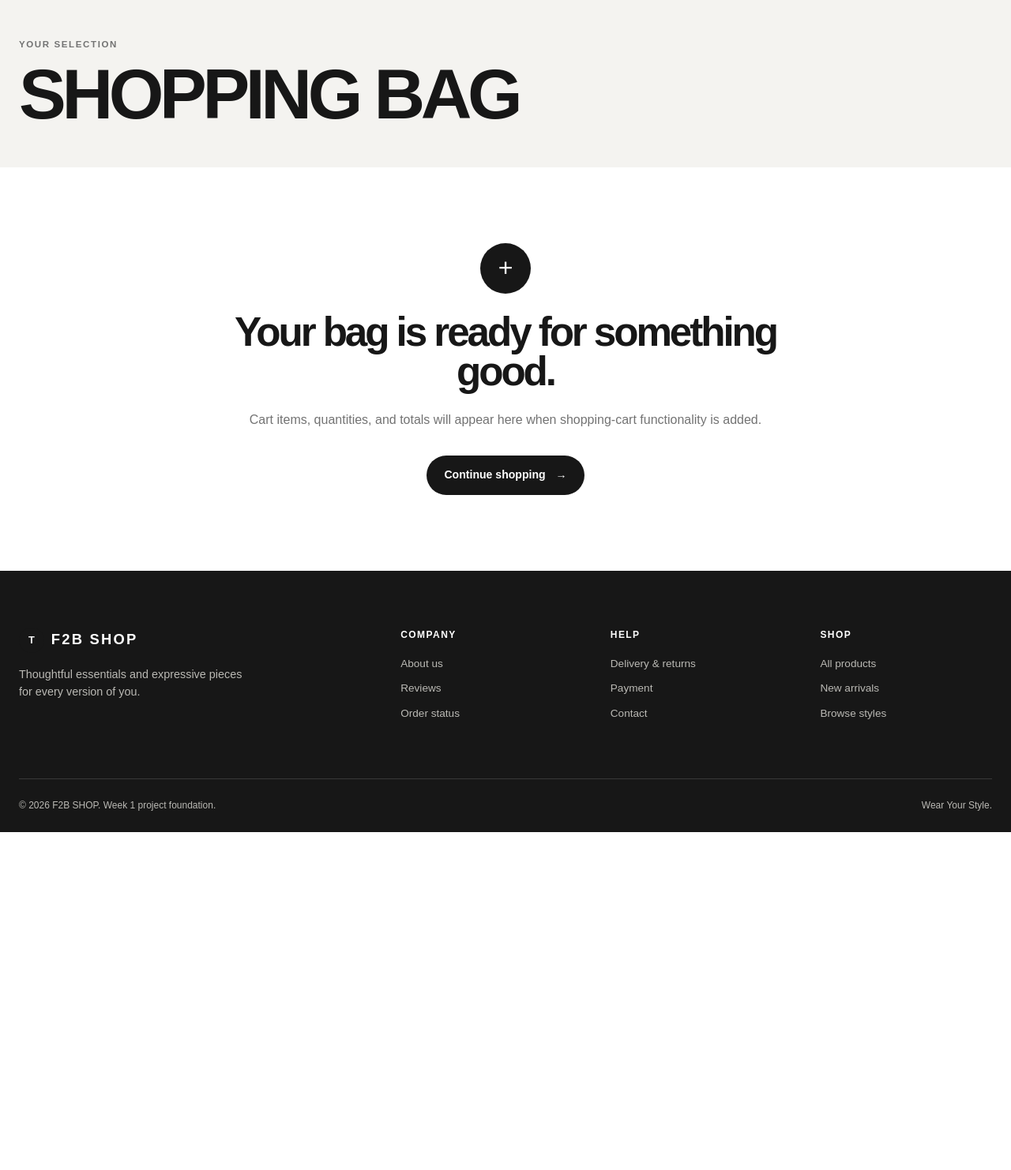
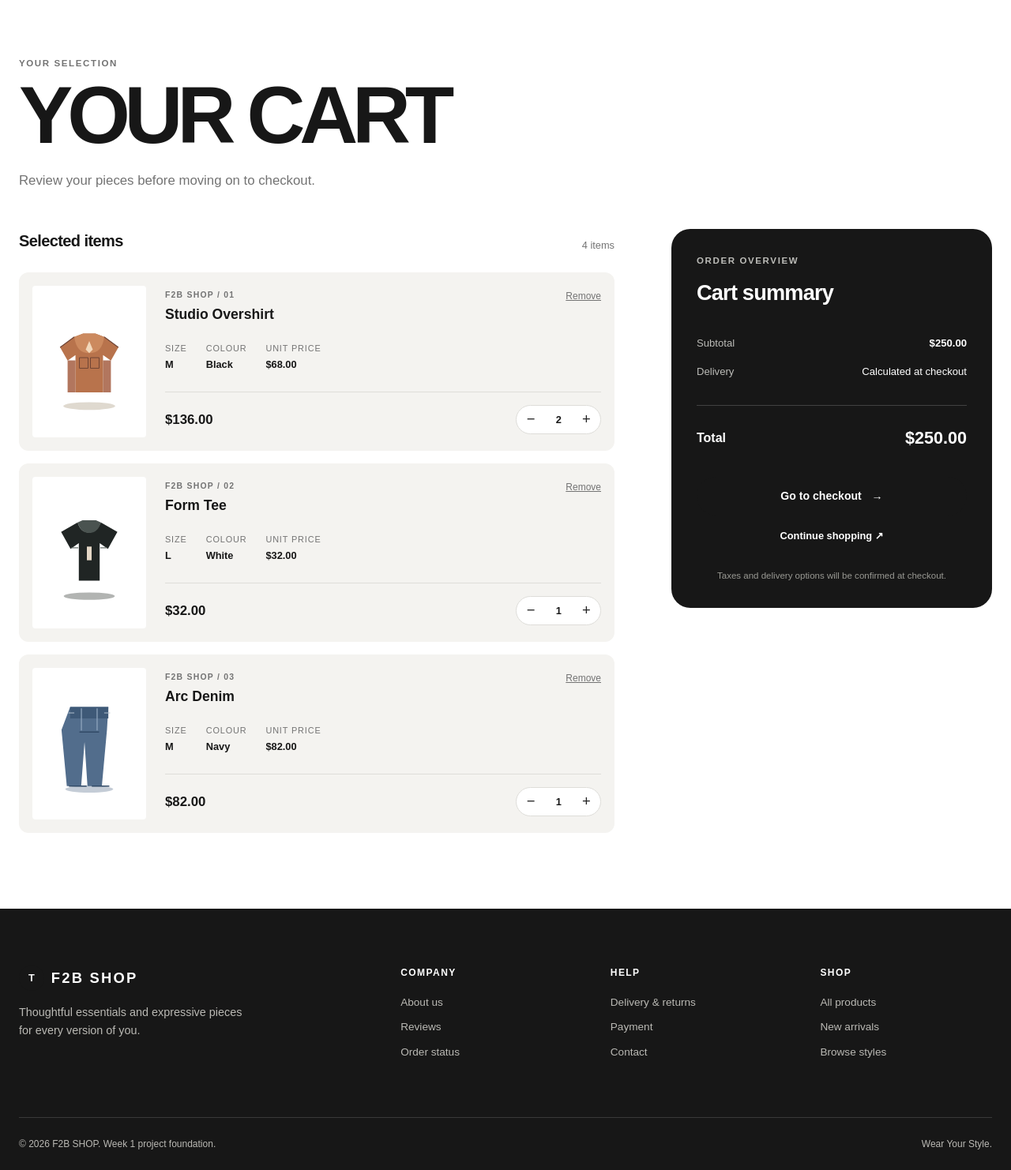
Before and after one commit to Vanh1811/IE4727-Shopping-Project, a PHP site: page /cart.php in a window 1280 px wide. Shown: the part 85-1567 px from the top of the page at 79% size. Before the commit the page ends 1139 px from the top, so only its background shows below. Run offline with PHP 8.4, Linux system fonts and the light colour scheme.

Commit message:
feat: build cart frontend

```diff
--- a/cart.php
+++ b/cart.php
@@ -1,23 +1,117 @@
 <?php
-$pageTitle = 'Shopping bag';
-$pageDescription = 'Review your F2B SHOP shopping bag.';
+$pageTitle = 'Your Cart';
+$pageDescription = 'Review your F2B SHOP cart.';
+$pageStylesheet = 'css/cart.css';
+
+// Static demonstration data. Cart persistence will be added with PHP sessions later.
+$cartItems = [
+    [
+        'name' => 'Studio Overshirt',
+        'size' => 'M',
+        'colour' => 'Black',
+        'price' => 68.00,
+        'quantity' => 2,
+        'image' => 'images/products/studio-overshirt.svg',
+        'alt' => 'Studio Overshirt product image',
+    ],
+    [
+        'name' => 'Form Tee',
+        'size' => 'L',
+        'colour' => 'White',
+        'price' => 32.00,
+        'quantity' => 1,
+        'image' => 'images/products/form-tee.svg',
+        'alt' => 'Form Tee product image',
+    ],
+    [
+        'name' => 'Arc Denim',
+        'size' => 'M',
+        'colour' => 'Navy',
+        'price' => 82.00,
+        'quantity' => 1,
+        'image' => 'images/products/arc-denim.svg',
+        'alt' => 'Arc Denim product image',
+    ],
+];
+
+$cartSubtotal = 0;
+$cartItemCount = 0;
+
+foreach ($cartItems as $item) {
+    $cartSubtotal += $item['price'] * $item['quantity'];
+    $cartItemCount += $item['quantity'];
+}
+
 include __DIR__ . '/includes/header.php';
 ?>
 
-<section class="page-hero page-hero--compact">
-    <div class="container page-hero__content">
-        <p class="eyebrow">Your selection</p>
-        <h1 class="page-heading">Shopping bag</h1>
+<div class="cart-page">
+    <div class="container">
+        <header class="cart-page__header">
+            <p class="eyebrow">Your selection</p>
+            <h1 class="cart-page__title">YOUR CART</h1>
+            <p>Review your pieces before moving on to checkout.</p>
+        </header>
+
+        <div class="cart-layout">
+            <section class="cart-items-panel" aria-labelledby="cart-items-title">
+                <div class="cart-items__header" id="cart-items-header">
+                    <h2 id="cart-items-title">Selected items</h2>
+                    <span id="cart-items-count"><?= $cartItemCount ?> items</span>
+                </div>
+
+                <div class="cart-items-list">
+                    <?php foreach ($cartItems as $index => $item): ?>
+                        <article class="cart-item" data-cart-item data-price="<?= htmlspecialchars((string) $item['price'], ENT_QUOTES, 'UTF-8') ?>" data-quantity="<?= htmlspecialchars((string) $item['quantity'], ENT_QUOTES, 'UTF-8') ?>">
+                            <div class="cart-item__image">
+                                <img src="<?= htmlspecialchars($item['image'], ENT_QUOTES, 'UTF-8') ?>" alt="<?= htmlspecialchars($item['alt'], ENT_QUOTES, 'UTF-8') ?>">
+                            </div>
+                            <div class="cart-item__content">
+                                <div class="cart-item__topline">
+                                    <div>
+                                        <p class="cart-item__eyebrow">F2B SHOP / <?= str_pad((string) ($index + 1), 2, '0', STR_PAD_LEFT) ?></p>
+                                        <h3><?= htmlspecialchars($item['name'], ENT_QUOTES, 'UTF-8') ?></h3>
+                                    </div>
+                                    <button class="cart-item__remove" type="button" data-cart-remove aria-label="Remove <?= htmlspecialchars($item['name'], ENT_QUOTES, 'UTF-8') ?> from cart">Remove</button>
+                                </div>
+                                <dl class="cart-item__details">
+                                    <div><dt>Size</dt><dd><?= htmlspecialchars($item['size'], ENT_QUOTES, 'UTF-8') ?></dd></div>
+                                    <div><dt>Colour</dt><dd><?= htmlspecialchars($item['colour'], ENT_QUOTES, 'UTF-8') ?></dd></div>
+                                    <div><dt>Unit price</dt><dd>$<?= number_format($item['price'], 2) ?></dd></div>
+                                </dl>
+                                <div class="cart-item__footer">
+                                    <strong data-cart-line-total>$<?= number_format($item['price'] * $item['quantity'], 2) ?></strong>
+                                    <div class="cart-quantity" aria-label="Quantity for <?= htmlspecialchars($item['name'], ENT_QUOTES, 'UTF-8') ?>">
+                                        <button type="button" data-cart-quantity="decrease" aria-label="Decrease <?= htmlspecialchars($item['name'], ENT_QUOTES, 'UTF-8') ?> quantity">−</button>
+                                        <output data-cart-quantity-value aria-live="polite"><?= htmlspecialchars((string) $item['quantity'], ENT_QUOTES, 'UTF-8') ?></output>
+                                        <button type="button" data-cart-quantity="increase" aria-label="Increase <?= htmlspecialchars($item['name'], ENT_QUOTES, 'UTF-8') ?> quantity">+</button>
+                                    </div>
+                                </div>
+                            </div>
+                        </article>
+                    <?php endforeach; ?>
+                </div>
+
+                <div class="cart-empty" id="cart-empty" hidden>
+                    <div class="cart-empty__mark" aria-hidden="true">+</div>
+                    <h2>Your cart is ready for something good.</h2>
+                    <p>Explore the collection and add a few pieces that feel like you.</p>
+                    <a class="button button--dark" href="shop.php">Continue shopping <span aria-hidden="true">→</span></a>
+                </div>
+            </section>
+
+            <aside class="cart-summary" id="cart-summary" aria-labelledby="cart-summary-title">
+                <p class="eyebrow">Order overview</p>
+                <h2 id="cart-summary-title">Cart summary</h2>
+                <div class="cart-summary__row"><span>Subtotal</span><strong id="cart-subtotal">$<?= number_format($cartSubtotal, 2) ?></strong></div>
+                <div class="cart-summary__row"><span>Delivery</span><span>Calculated at checkout</span></div>
+                <div class="cart-summary__total"><span>Total</span><strong id="cart-total">$<?= number_format($cartSubtotal, 2) ?></strong></div>
+                <a class="button button--dark cart-summary__checkout" href="checkout.php">Go to checkout <span aria-hidden="true">→</span></a>
+                <a class="cart-summary__continue" href="shop.php">Continue shopping <span aria-hidden="true">↗</span></a>
+                <p class="cart-summary__note">Taxes and delivery options will be confirmed at checkout.</p>
+            </aside>
+        </div>
     </div>
-</section>
-
-<section class="section">
-    <div class="container empty-state">
-        <div class="empty-state__icon" aria-hidden="true">+</div>
-        <h2 class="section-heading">Your bag is ready for something good.</h2>
-        <p class="body-text">Cart items, quantities, and totals will appear here when shopping-cart functionality is added.</p>
-        <a class="button button--dark" href="shop.php">Continue shopping <span aria-hidden="true">→</span></a>
-    </div>
-</section>
+</div>
 
 <?php include __DIR__ . '/includes/footer.php'; ?>
--- /dev/null
+++ b/css/cart.css
@@ -0,0 +1,372 @@
+.cart-page {
+    padding: var(--space-7) 0 var(--space-8);
+}
+
+.cart-page__header {
+    max-width: 42rem;
+    margin-bottom: var(--space-6);
+}
+
+.cart-page__title {
+    margin: 0;
+    color: var(--color-ink);
+    font-size: clamp(3.4rem, 8vw, 7rem);
+    font-weight: 800;
+    letter-spacing: -0.07em;
+    line-height: 0.9;
+}
+
+.cart-page__header > p:last-child {
+    margin: var(--space-4) 0 0;
+    color: var(--color-muted);
+    font-size: 1.05rem;
+}
+
+.cart-layout {
+    display: grid;
+    grid-template-columns: minmax(0, 1.3fr) minmax(18rem, 0.7fr);
+    align-items: start;
+    gap: var(--space-7);
+}
+
+.cart-items-panel {
+    min-width: 0;
+}
+
+.cart-items__header {
+    display: flex;
+    align-items: end;
+    justify-content: space-between;
+    gap: var(--space-3);
+    margin-bottom: var(--space-4);
+}
+
+.cart-items__header h2,
+.cart-summary h2,
+.cart-empty h2 {
+    margin: 0;
+    color: var(--color-ink);
+    font-size: 1.25rem;
+    letter-spacing: -0.03em;
+}
+
+.cart-items__header > span {
+    color: var(--color-muted);
+    font-size: 0.8rem;
+}
+
+.cart-items-list {
+    display: grid;
+    gap: var(--space-3);
+}
+
+.cart-item {
+    display: grid;
+    grid-template-columns: 9rem minmax(0, 1fr);
+    gap: var(--space-4);
+    padding: var(--space-3);
+    background: var(--color-surface);
+    border: 1px solid transparent;
+    border-radius: var(--radius-md);
+    transition: border-color 160ms ease, box-shadow 160ms ease, opacity 160ms ease;
+}
+
+.cart-item:hover {
+    border-color: var(--color-border);
+    box-shadow: var(--shadow-soft);
+}
+
+.cart-item[hidden],
+.cart-summary[hidden],
+.cart-items__header[hidden] {
+    display: none;
+}
+
+.cart-item__image {
+    display: grid;
+    min-height: 12rem;
+    place-items: center;
+    overflow: hidden;
+    padding: var(--space-2);
+    background: var(--color-background);
+    border-radius: var(--radius-sm);
+}
+
+.cart-item__image img {
+    width: 100%;
+    height: 100%;
+    object-fit: contain;
+}
+
+.cart-item__content {
+    display: flex;
+    min-width: 0;
+    flex-direction: column;
+    justify-content: space-between;
+    padding: 0.25rem 0;
+}
+
+.cart-item__topline {
+    display: flex;
+    align-items: start;
+    justify-content: space-between;
+    gap: var(--space-3);
+}
+
+.cart-item__eyebrow {
+    margin: 0 0 0.35rem;
+    color: var(--color-muted);
+    font-size: 0.65rem;
+    font-weight: 800;
+    letter-spacing: 0.12em;
+    text-transform: uppercase;
+}
+
+.cart-item h3 {
+    margin: 0;
+    color: var(--color-ink);
+    font-size: 1.1rem;
+    line-height: 1.2;
+}
+
+.cart-item__remove {
+    flex-shrink: 0;
+    padding: 0;
+    border: 0;
+    color: var(--color-muted);
+    background: transparent;
+    cursor: pointer;
+    font-size: 0.75rem;
+    text-decoration: underline;
+}
+
+.cart-item__remove:hover {
+    color: var(--color-accent);
+}
+
+.cart-item__details {
+    display: flex;
+    flex-wrap: wrap;
+    gap: 0.8rem 1.5rem;
+    margin: var(--space-3) 0;
+}
+
+.cart-item__details div {
+    display: grid;
+    gap: 0.15rem;
+}
+
+.cart-item__details dt {
+    color: var(--color-muted);
+    font-size: 0.68rem;
+    letter-spacing: 0.08em;
+    text-transform: uppercase;
+}
+
+.cart-item__details dd {
+    margin: 0;
+    color: var(--color-ink);
+    font-size: 0.8rem;
+    font-weight: 700;
+}
+
+.cart-item__footer {
+    display: flex;
+    align-items: center;
+    justify-content: space-between;
+    gap: var(--space-3);
+    padding-top: var(--space-3);
+    border-top: 1px solid var(--color-border);
+}
+
+.cart-item__footer > strong {
+    color: var(--color-ink);
+    font-size: 1.05rem;
+}
+
+.cart-quantity {
+    display: inline-flex;
+    align-items: center;
+    border: 1px solid var(--color-border);
+    border-radius: 999px;
+    background: var(--color-background);
+}
+
+.cart-quantity button,
+.cart-quantity output {
+    display: grid;
+    width: 2.2rem;
+    height: 2.2rem;
+    place-items: center;
+}
+
+.cart-quantity button {
+    border: 0;
+    background: transparent;
+    cursor: pointer;
+    font-size: 1.15rem;
+}
+
+.cart-quantity button:hover {
+    color: var(--color-accent);
+}
+
+.cart-quantity output {
+    color: var(--color-ink);
+    font-size: 0.8rem;
+    font-weight: 700;
+}
+
+.cart-summary {
+    position: sticky;
+    top: 1.5rem;
+    padding: var(--space-5);
+    background: var(--color-ink);
+    border-radius: var(--radius-lg);
+    color: var(--color-background);
+}
+
+.cart-summary .eyebrow {
+    color: #bcbcb8;
+}
+
+.cart-summary h2 {
+    margin-bottom: var(--space-5);
+    color: var(--color-background);
+    font-size: 1.7rem;
+}
+
+.cart-summary__row,
+.cart-summary__total {
+    display: flex;
+    align-items: center;
+    justify-content: space-between;
+    gap: var(--space-3);
+    color: #bcbcb8;
+    font-size: 0.82rem;
+}
+
+.cart-summary__row + .cart-summary__row {
+    margin-top: var(--space-3);
+}
+
+.cart-summary__row strong,
+.cart-summary__row > span:last-child {
+    color: var(--color-background);
+    text-align: right;
+}
+
+.cart-summary__total {
+    margin-top: var(--space-5);
+    padding-top: var(--space-4);
+    border-top: 1px solid #414141;
+    color: var(--color-background);
+    font-size: 1rem;
+    font-weight: 700;
+}
+
+.cart-summary__total strong {
+    font-size: 1.35rem;
+}
+
+.cart-summary__checkout {
+    width: 100%;
+    margin-top: var(--space-5);
+}
+
+.cart-summary__continue {
+    display: block;
+    margin-top: var(--space-3);
+    color: var(--color-background);
+    font-size: 0.8rem;
+    font-weight: 700;
+    text-align: center;
+}
+
+.cart-summary__continue:hover {
+    color: var(--color-accent-soft);
+}
+
+.cart-summary__note {
+    margin: var(--space-5) 0 0;
+    color: #999993;
+    font-size: 0.72rem;
+    line-height: 1.5;
+    text-align: center;
+}
+
+.cart-empty {
+    padding: var(--space-8) var(--space-4);
+    border: 1px dashed var(--color-border);
+    border-radius: var(--radius-md);
+    text-align: center;
+}
+
+.cart-empty__mark {
+    display: grid;
+    width: 3.5rem;
+    height: 3.5rem;
+    margin: 0 auto var(--space-3);
+    place-items: center;
+    color: var(--color-background);
+    background: var(--color-ink);
+    border-radius: 50%;
+    font-size: 1.8rem;
+}
+
+.cart-empty p {
+    margin: var(--space-2) auto var(--space-4);
+    color: var(--color-muted);
+}
+
+@media (max-width: 1050px) {
+    .cart-layout {
+        grid-template-columns: minmax(0, 1fr) minmax(18rem, 0.65fr);
+        gap: var(--space-5);
+    }
+}
+
+@media (max-width: 767px) {
+    .cart-page {
+        padding: var(--space-6) 0 var(--space-7);
+    }
+
+    .cart-layout {
+        grid-template-columns: 1fr;
+    }
+
+    .cart-summary {
+        position: static;
+    }
+}
+
+@media (max-width: 520px) {
+    .cart-item {
+        grid-template-columns: 6.5rem minmax(0, 1fr);
+        gap: var(--space-3);
+    }
+
+    .cart-item__image {
+        min-height: 9rem;
+    }
+
+    .cart-item__details {
+        gap: 0.7rem 1rem;
+    }
+}
+
+@media (max-width: 400px) {
+    .cart-item {
+        grid-template-columns: 1fr;
+    }
+
+    .cart-item__image {
+        min-height: 14rem;
+    }
+
+    .cart-item__topline,
+    .cart-item__footer {
+        align-items: flex-start;
+        flex-direction: column;
+    }
+}
--- a/js/main.js
+++ b/js/main.js
@@ -31,10 +31,7 @@
 
     const productPage = document.querySelector('.product-page');
 
-    if (!productPage) {
-        return;
-    }
-
+    if (productPage) {
         const mainImage = productPage.querySelector('#product-main-image');
         const thumbnails = productPage.querySelectorAll('.product-thumbnail');
         const colourButtons = productPage.querySelectorAll('.product-swatch');
@@ -105,4 +102,94 @@
             feedback.textContent = `${quantity} × ${activeColour} Studio Overshirt (${activeSize}) is ready for your bag.`;
         }
     });
+    }
+
+    const cartPage = document.querySelector('.cart-page');
+
+    if (!cartPage) {
+        return;
+    }
+
+    const cartItems = cartPage.querySelectorAll('[data-cart-item]');
+    const cartSubtotal = cartPage.querySelector('#cart-subtotal');
+    const cartTotal = cartPage.querySelector('#cart-total');
+    const cartItemsCount = cartPage.querySelector('#cart-items-count');
+    const cartItemsHeader = cartPage.querySelector('#cart-items-header');
+    const cartSummary = cartPage.querySelector('#cart-summary');
+    const cartEmpty = cartPage.querySelector('#cart-empty');
+
+    const formatCurrency = (value) => '$' + value.toFixed(2);
+
+    const updateCart = () => {
+        let subtotal = 0;
+        let itemCount = 0;
+        let visibleItemCount = 0;
+
+        cartItems.forEach((item) => {
+            if (item.hidden) {
+                return;
+            }
+
+            const price = Number(item.dataset.price) || 0;
+            const quantity = Math.max(1, Number(item.dataset.quantity) || 1);
+            item.dataset.quantity = String(quantity);
+
+            const quantityOutput = item.querySelector('[data-cart-quantity-value]');
+            const lineTotal = item.querySelector('[data-cart-line-total]');
+
+            if (quantityOutput) {
+                quantityOutput.textContent = String(quantity);
+            }
+
+            if (lineTotal) {
+                lineTotal.textContent = formatCurrency(price * quantity);
+            }
+
+            subtotal += price * quantity;
+            itemCount += quantity;
+            visibleItemCount += 1;
+        });
+
+        if (cartSubtotal) {
+            cartSubtotal.textContent = formatCurrency(subtotal);
+        }
+
+        if (cartTotal) {
+            cartTotal.textContent = formatCurrency(subtotal);
+        }
+
+        if (cartItemsCount) {
+            cartItemsCount.textContent = itemCount + ' ' + (itemCount === 1 ? 'item' : 'items');
+        }
+
+        if (cartEmpty) {
+            cartEmpty.hidden = visibleItemCount !== 0;
+        }
+
+        if (cartSummary) {
+            cartSummary.hidden = visibleItemCount === 0;
+        }
+
+        if (cartItemsHeader) {
+            cartItemsHeader.hidden = visibleItemCount === 0;
+        }
+    };
+
+    cartItems.forEach((item) => {
+        item.querySelectorAll('[data-cart-quantity]').forEach((button) => {
+            button.addEventListener('click', () => {
+                const current = Number(item.dataset.quantity) || 1;
+                const delta = button.dataset.cartQuantity === 'increase' ? 1 : -1;
+                item.dataset.quantity = String(Math.max(1, current + delta));
+                updateCart();
+            });
+        });
+
+        item.querySelector('[data-cart-remove]')?.addEventListener('click', () => {
+            item.hidden = true;
+            updateCart();
+        });
+    });
+
+    updateCart();
 })();
```
Lines whose indentation alone changed are shown as unchanged.
